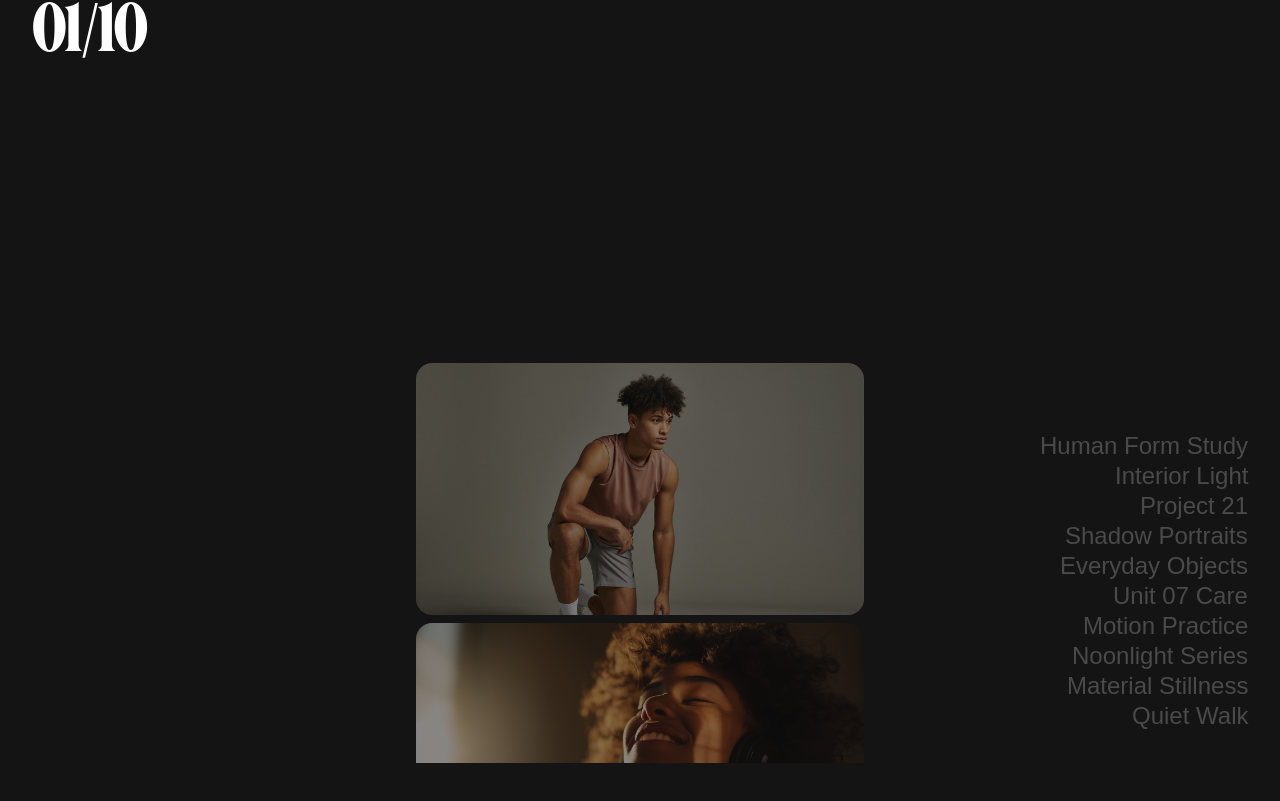
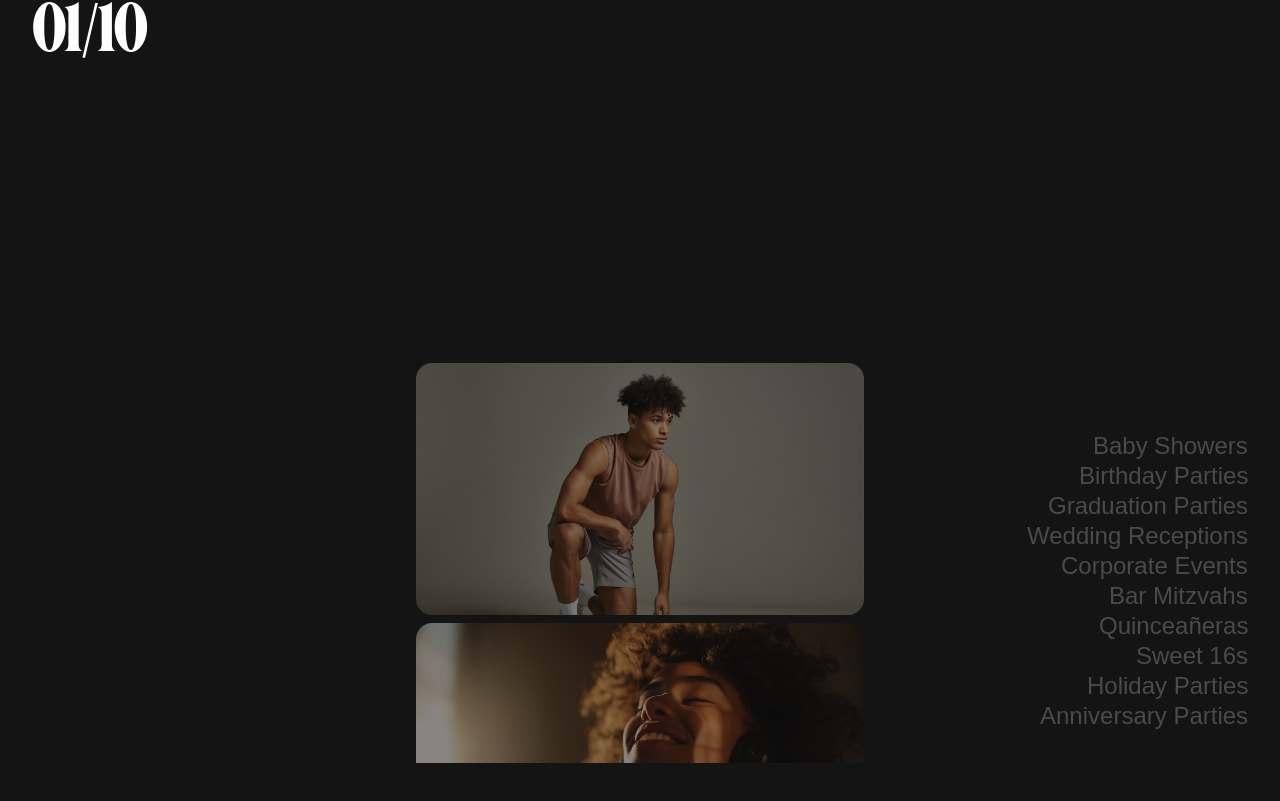
Before and after one commit to VermaAdarsh2k01/Momentify, a Next.js app: page / in a window 1280 px wide. Shown: the part 1637-2438 px from the top of the page. Built offline with nearby package versions, Linux system fonts and the light colour scheme; a web font is replaced by a local one.

Commit message:
Small changes

```diff
--- a/app/Components/AboutSection/About.css
+++ b/app/Components/AboutSection/About.css
@@ -59,7 +59,7 @@
   padding: 2rem;
 }
 
-.background-text p {
+/* .background-text p {
   opacity: 0.8;
   text-shadow: 0 2px 4px rgba(0, 0, 0, 0.3);
-}
+} */
--- a/app/Components/Navbar/Navbar.jsx
+++ b/app/Components/Navbar/Navbar.jsx
@@ -326,7 +326,7 @@ const Navbar = () => {
                 className="menu-main-link"
                 onClick={handleLinkClick}
               >
-                <h4 className="font-title">Index</h4>
+                <h4 className="font-title">Home</h4>
               </Link>
               <Link
                 href="/#"
--- a/app/Components/ServiceShowcase/Showcase.jsx
+++ b/app/Components/ServiceShowcase/Showcase.jsx
@@ -16,16 +16,16 @@ const Showcase = () => {
   const projectNamesContainerRef = useRef(null);
 
   const projects = [
-    { name: "Human Form Study", image: "/img1.jpg" },
-    { name: "Interior Light", image: "/img2.jpg" },
-    { name: "Project 21", image: "/img3.jpg" },
-    { name: "Shadow Portraits", image: "/img4.jpg" },
-    { name: "Everyday Objects", image: "/img5.jpg" },
-    { name: "Unit 07 Care", image: "/img6.jpg" },
-    { name: "Motion Practice", image: "/img7.jpg" },
-    { name: "Noonlight Series", image: "/img8.jpg" },
-    { name: "Material Stillness", image: "/img9.jpg" },
-    { name: "Quiet Walk", image: "/img10.jpg" },
+    { name: "Baby Showers", image: "/img1.jpg" },
+    { name: "Birthday Parties", image: "/img2.jpg" },
+    { name: "Graduation Parties", image: "/img3.jpg" },
+    { name: "Wedding Receptions", image: "/img4.jpg" },
+    { name: "Corporate Events", image: "/img5.jpg" },
+    { name: "Bar Mitzvahs", image: "/img6.jpg" },
+    { name: "Quinceañeras", image: "/img7.jpg" },
+    { name: "Sweet 16s", image: "/img8.jpg" },
+    { name: "Holiday Parties", image: "/img9.jpg" },
+    { name: "Anniversary Parties", image: "/img10.jpg" },
   ];
 
   useEffect(() => {
@@ -135,7 +135,7 @@ const Showcase = () => {
   return (
     <div className="showcase-container">
       <section className="spotlight" ref={spotlightRef}>
-        <div className="project-index">
+        <div className="project-index hidden lg:block">
           <h1 ref={projectIndexRef}>01/10</h1>
         </div>
 
```
